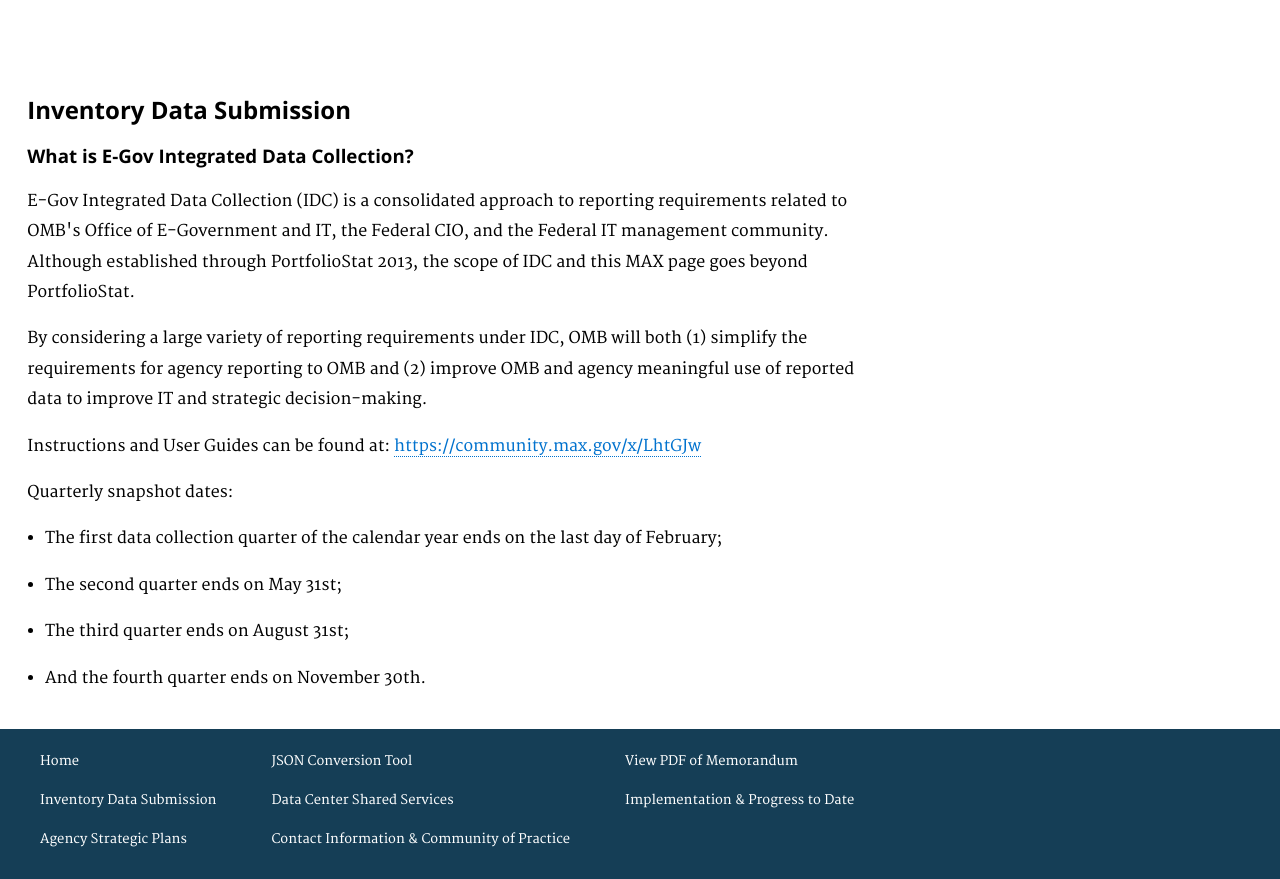
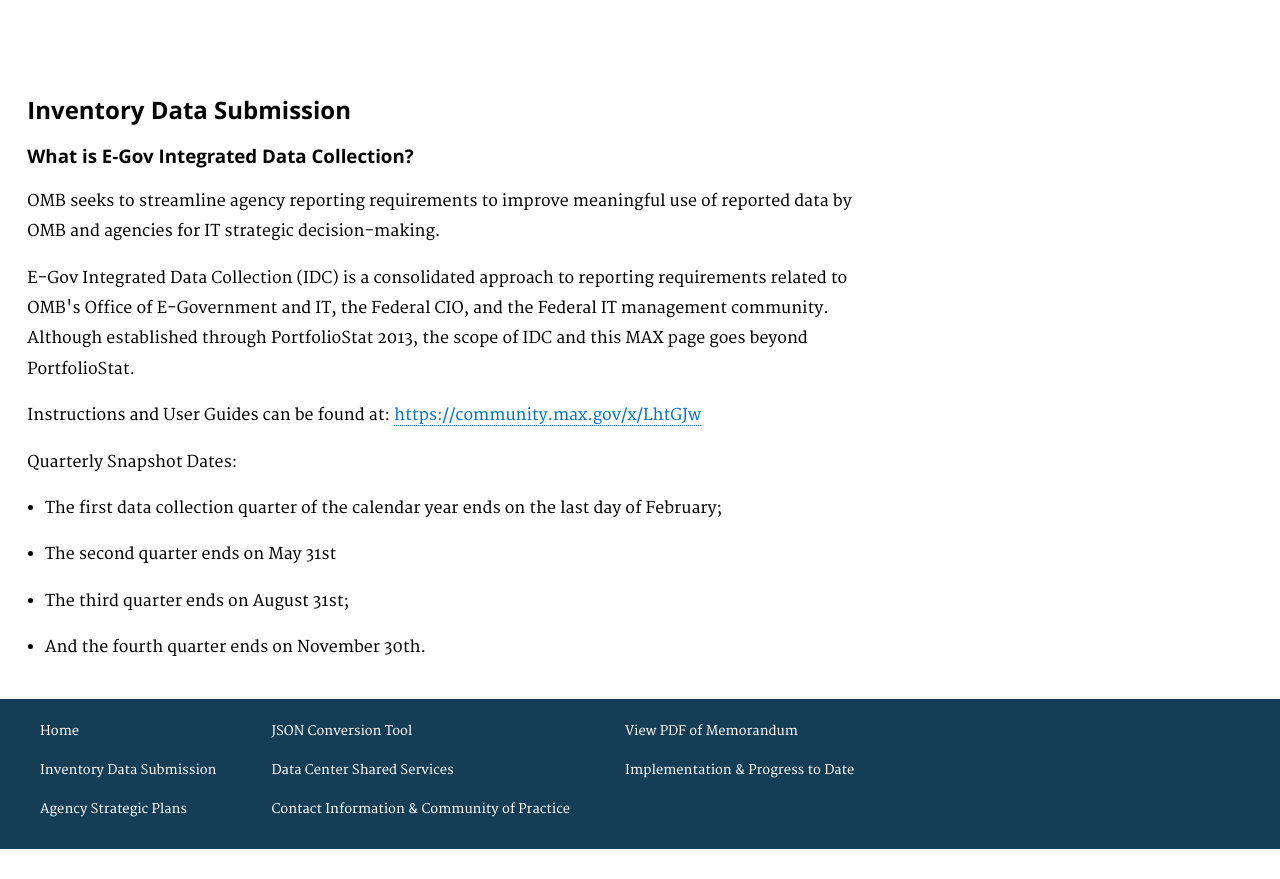
Before and after one commit to ydave-reisys/datacenters, a Jekyll site: the page built from pages/inventory-data-submission.html, in a window 1280 px wide and 983 px high, cut to the strip 104-983 px from the top of the window. Built offline with Jekyll 4.4.1, drawn with Linux system fonts in a browser that asks for light colours; nearby versions of some CDN libraries; Markdown is read by kramdown in place of the engine named in the settings.

Commit message:
Inventory Data Submission page edits

```diff
--- a/pages/inventory-data-submission.html
+++ b/pages/inventory-data-submission.html
@@ -8,16 +8,17 @@ description: "Inventory Data Submission"
 <h2 id="inventory-data-submission">Inventory Data Submission</h2>
 
 <h3>What is E-Gov Integrated Data Collection?</h3>
+
+<p>OMB seeks to streamline agency reporting requirements to improve meaningful use of reported data by OMB and agencies for IT strategic decision-making.</p>
+
 <p>E-Gov Integrated Data Collection (IDC) is a consolidated approach to reporting requirements related to OMB's Office of E-Government and IT, the Federal CIO, and the Federal IT management community. Although established through PortfolioStat 2013, the scope of IDC and this MAX page goes beyond PortfolioStat.</p>
-
-<p>By considering a large variety of reporting requirements under IDC, OMB will both (1) simplify the requirements for agency reporting to OMB and (2) improve OMB and agency meaningful use of reported data to improve IT and strategic decision-making.</p>
 
 <p>Instructions and User Guides can be found at: <a href="https://community.max.gov/x/LhtGJw">https://community.max.gov/x/LhtGJw</a></p>
 
-<p>Quarterly snapshot dates:</p>
+<p>Quarterly Snapshot Dates:</p>
 <ul>
     <li>The first data collection quarter of the calendar year ends on the last day of February;</li>
-    <li>The second quarter ends on May 31st;</li>
+    <li>The second quarter ends on May 31st</li>
     <li>The third quarter ends on August 31st;</li>
     <li>And the fourth quarter ends on November 30th.</li>
 </ul>
```
